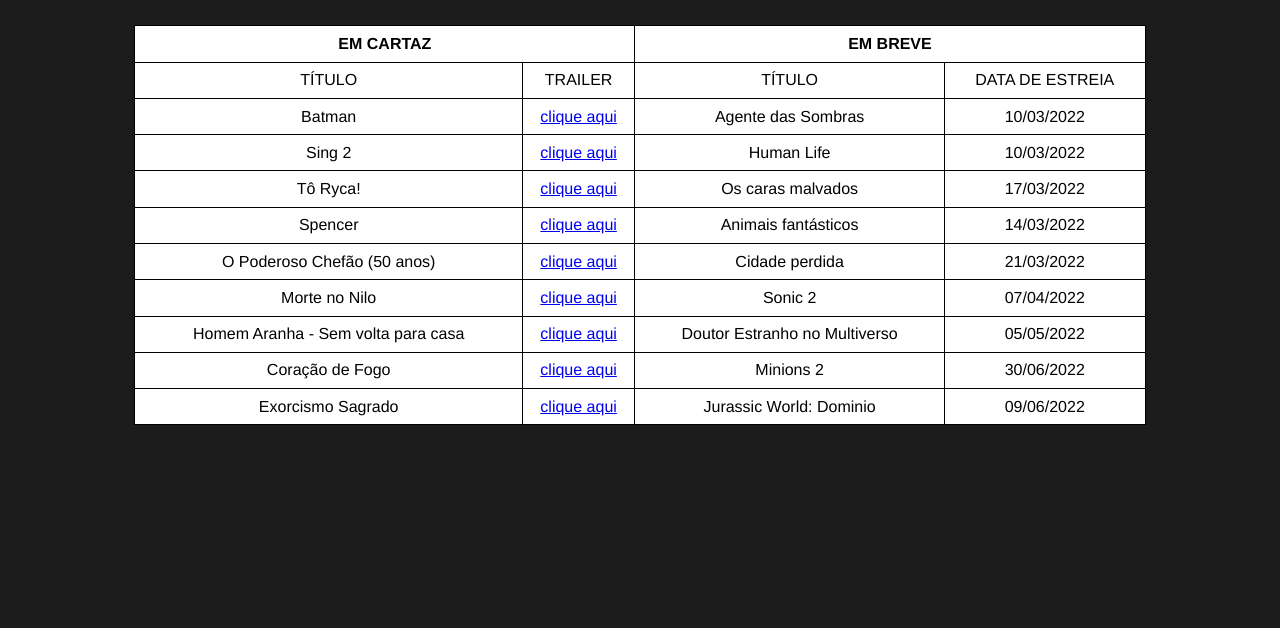
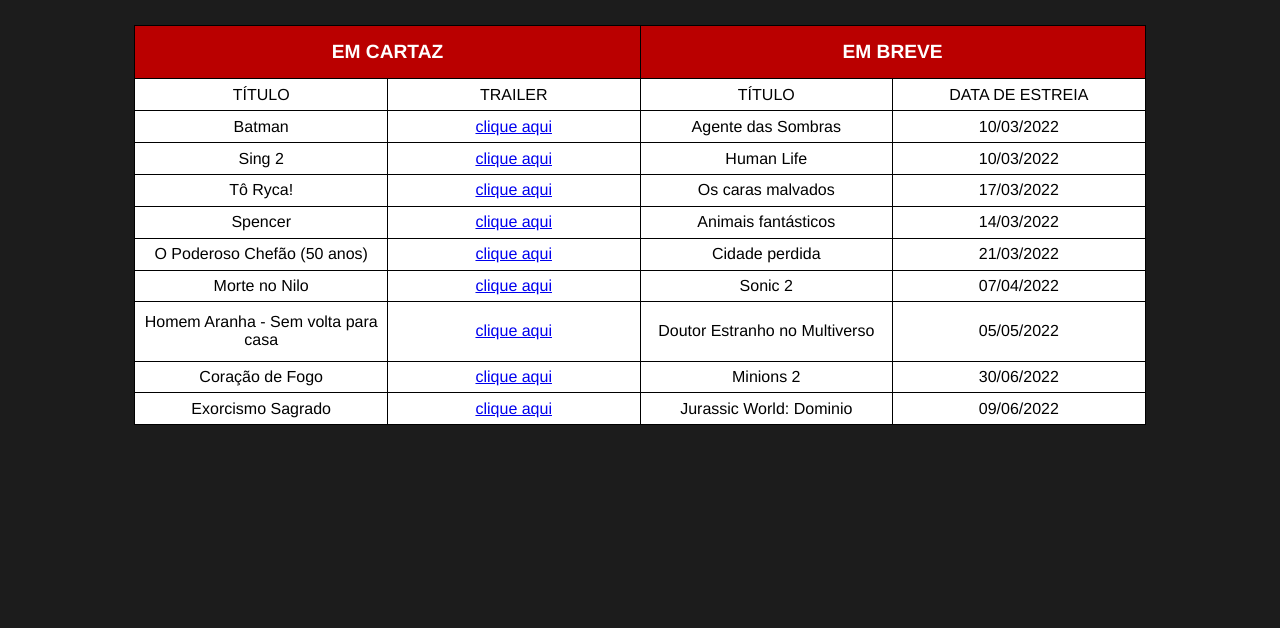
Before and after one commit to annarobertaa/cinemark, a plain HTML site: page filmes.html in a window 1280 px wide. Shown: the part 172-800 px from the top of the page. Drawn offline with Linux system fonts and the light colour scheme; a script that the page names is missing.

Commit message:
Add files via upload

```diff
--- a/CSS/estilo.css
+++ b/CSS/estilo.css
@@ -61,3 +61,17 @@ body{
         font-family: 'Franklin Gothic Medium', 'Arial Narrow', Arial, sans-serif;
         text-align: center;
     }
+
+    td{
+
+        width: 25%;
+    }
+
+    th{
+
+        background-color: #BA0000;
+        font-family: 'Franklin Gothic Medium', 'Arial Narrow', Arial, sans-serif;
+        font-size: larger;
+        color: white;
+        height: 50px;
+    }
```
